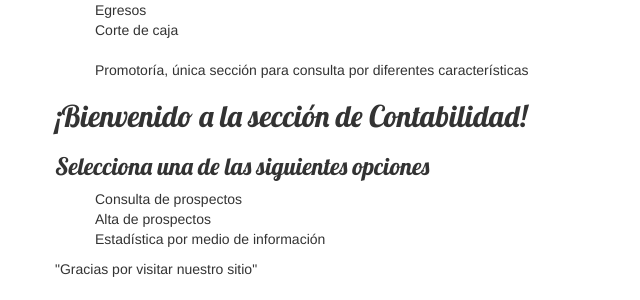
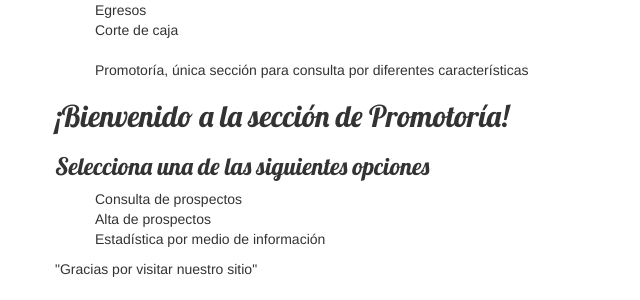
Before and after one commit to webCEAB/deprecated-webCEAB, a Django app: page /promotoria/ in a window 1280 px wide. Shown: the part 414-714 px from the top of the page, without its empty margins (0-640 px from the left). Run offline with Django 3.2, Linux system fonts and the light colour scheme; some libraries are stand-ins or nearby versions.

Commit message:
Agregué el texto correcto a la plantilla promotoría

```diff
--- a/siad/templates/siad/promotoria.html
+++ b/siad/templates/siad/promotoria.html
@@ -1,7 +1,7 @@
 {% extends 'base.html' %}
 
 {% block content %}
-	<h2>¡Bienvenido a la sección de Contabilidad!</h2>
+	<h2>¡Bienvenido a la sección de Promotoría!</h2>
 	<h3>Selecciona una de las siguientes opciones</h3>
 	<ul>
         <li>Consulta de prospectos</li>
```
